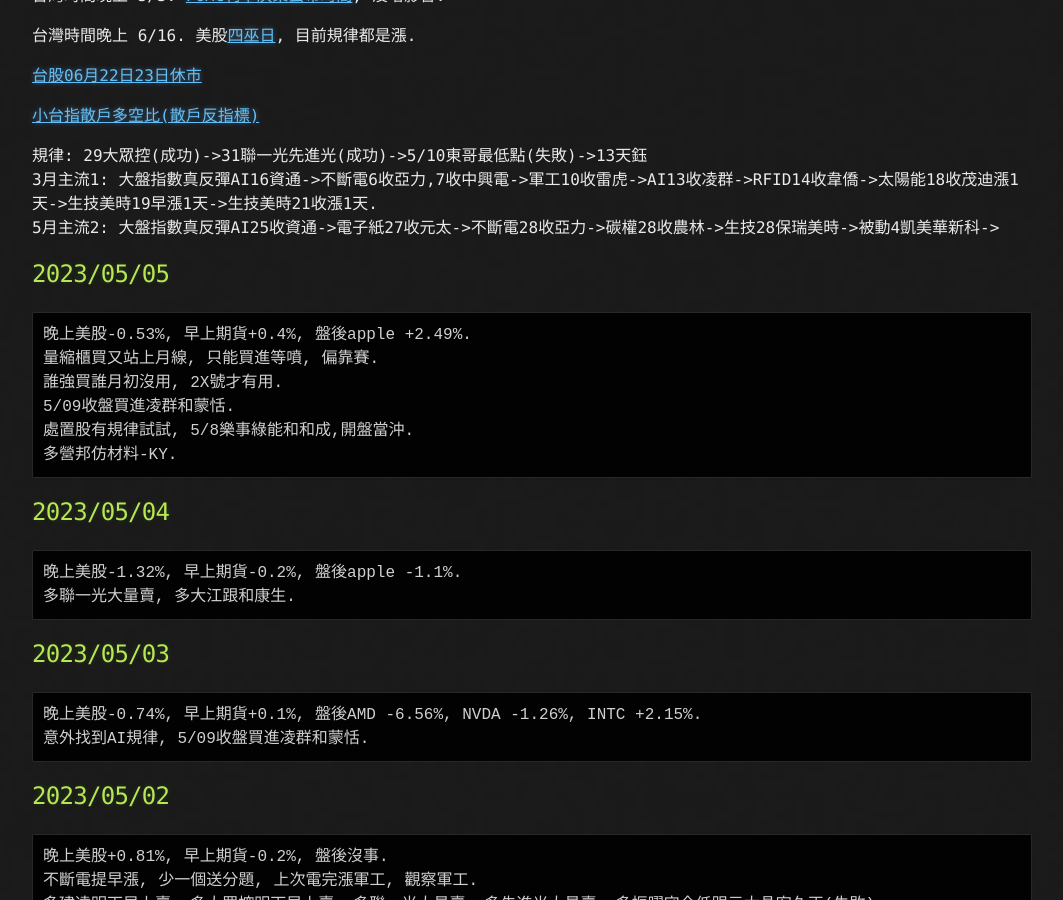
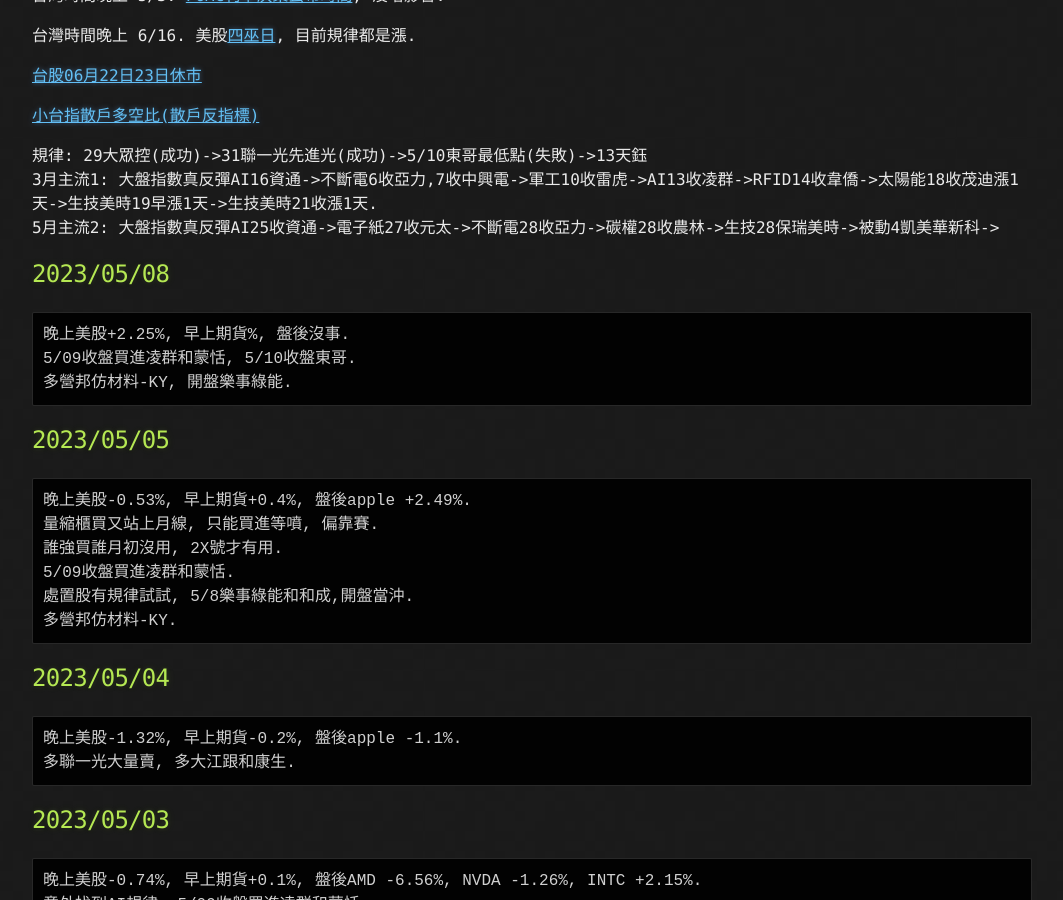
Before and after one commit to lepg5487/Stock_God, a Jekyll site: the page built from index.md, in a window 1280 px wide and 900 px high, scrolled down 394 px. Shown: the whole window, without its empty margins (108-1171 px from the left). Built offline with Jekyll 4.4.1, drawn with Linux system fonts in a browser that asks for light colours; our own code applies the rules of GitHub Pages for plain Markdown files.

Commit message:
Update index.md

````diff
--- a/index.md
+++ b/index.md
@@ -19,6 +19,13 @@
 規律: 29大眾控(成功)->31聯一光先進光(成功)->5/10東哥最低點(失敗)->13天鈺
 3月主流1: 大盤指數真反彈AI16資通->不斷電6收亞力,7收中興電->軍工10收雷虎->AI13收凌群->RFID14收韋僑->太陽能18收茂迪漲1天->生技美時19早漲1天->生技美時21收漲1天.
 5月主流2: 大盤指數真反彈AI25收資通->電子紙27收元太->不斷電28收亞力->碳權28收農林->生技28保瑞美時->被動4凱美華新科->
+
+## 2023/05/08
+```
+晚上美股+2.25%, 早上期貨%, 盤後沒事.
+5/09收盤買進凌群和蒙恬, 5/10收盤東哥.
+多營邦仿材料-KY, 開盤樂事綠能.
+```
 
 ## 2023/05/05
 ```
````
